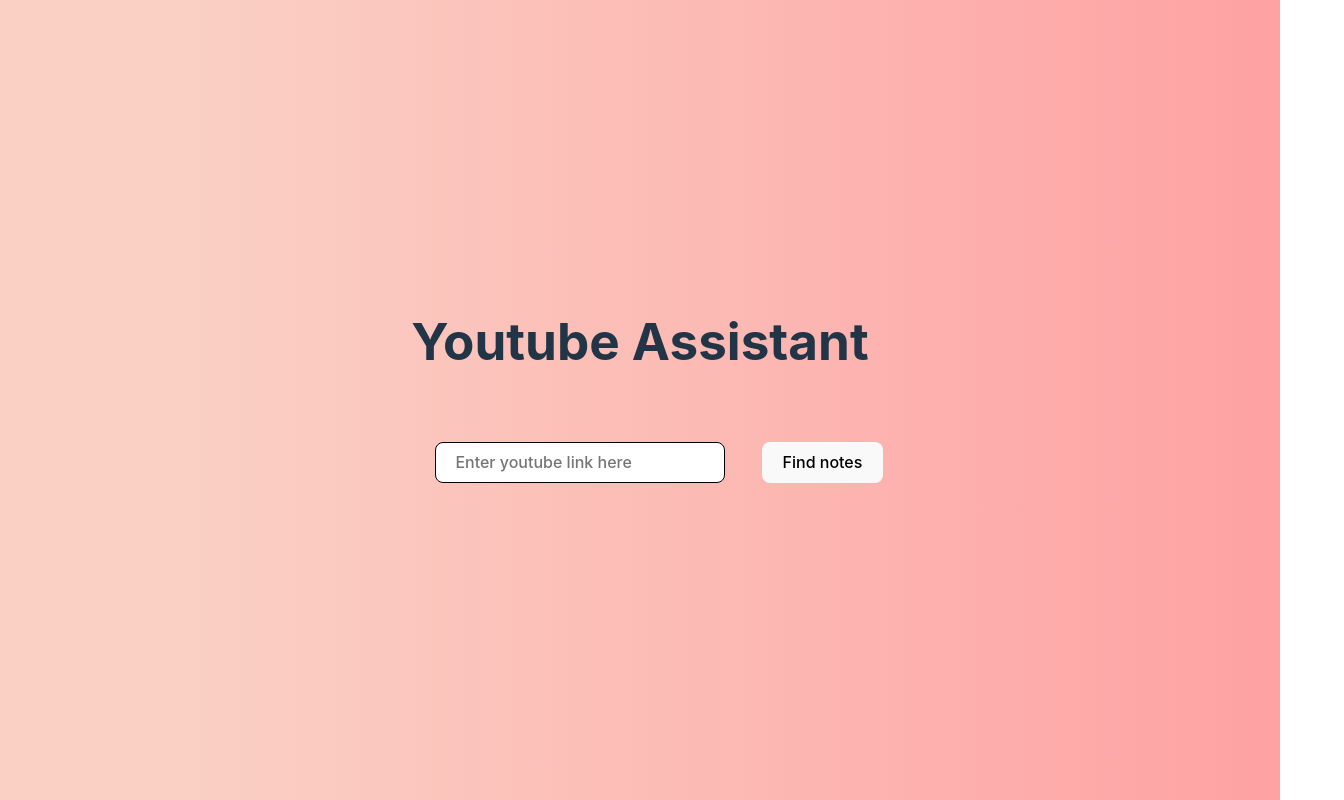
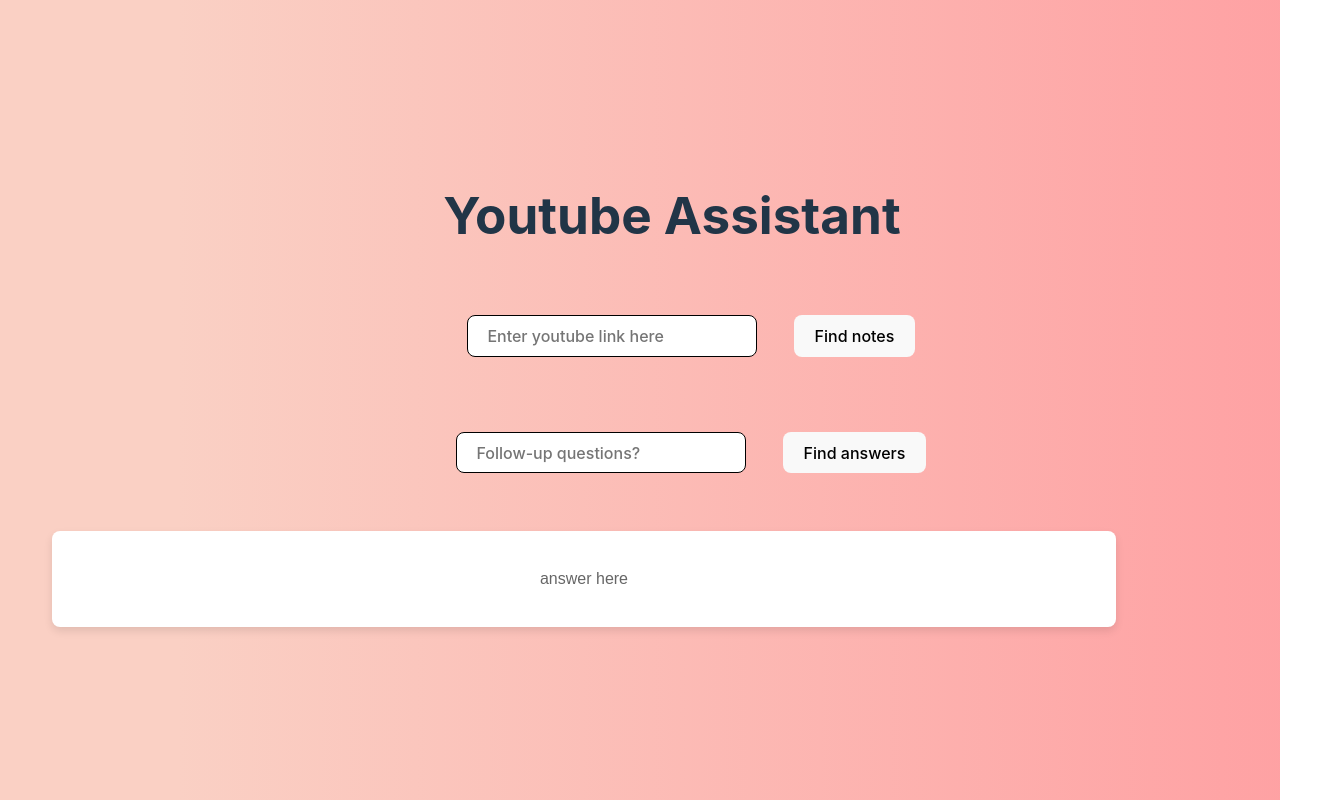
Before and after one commit to nazifishrak/RecapTube, a React (Vite) app in the folder my-vue-app/: page / in a window 1280 px wide. Shown: the whole page, 1344 px wide, since content can reach past the window. Built offline with nearby package versions, Linux system fonts and the light colour scheme.

Commit message:
-textboxes added for answers - input boxes added for prompts

```diff
--- a/my-vue-app/src/App.css
+++ b/my-vue-app/src/App.css
@@ -1,21 +1,8 @@
 #root {
-  max-width: 1280px;
+  max-width: 100%;
   margin: 0 auto;
   padding: 2rem;
   text-align: center;
-}
-
-.logo {
-  height: 6em;
-  padding: 1.5em;
-  will-change: filter;
-  transition: filter 300ms;
-}
-.logo:hover {
-  filter: drop-shadow(0 0 2em #646cffaa);
-}
-.logo.react:hover {
-  filter: drop-shadow(0 0 2em #61dafbaa);
 }
 
 @keyframes logo-spin {
@@ -42,14 +29,21 @@
 }
 
 body {
+  align-content: center;
   margin: 0;
   padding: 0;
+  overflow: hidden;
   height: 100vh;
   animation: gradientFlow 15s ease infinite;
   background: linear-gradient(270deg, #ff9a9e, #fad0c4, #fad0c4, #ff9a9e, #ff9a9e);
   background-size: 400% 400%;
 }
-
+.landing {
+  width: 100vw; /* Sets the width to 100% of the viewport width */
+  margin: 0;
+  padding: 0;
+  box-sizing: border-box; /* Includes padding and border in the element's total width and height */
+}
 @keyframes gradientFlow {
   0% {
     background-position: 0% 50%;
--- a/my-vue-app/src/App.jsx
+++ b/my-vue-app/src/App.jsx
@@ -4,6 +4,8 @@
 import './App.css'
 import HeroSection from "./assets/components/heroSection.jsx";
 import PromptTextBox from "./assets/components/promptTextBox.jsx";
+import FurtherQTextBox from "./assets/components/furtherQTextBox.jsx";
+import FurtherAnswerTextBox from "./assets/components/furtherAnswerBox.jsx";
 
 function App() {
   const [count, setCount] = useState(0)
@@ -17,6 +19,8 @@
       <div className= "landing">
           <HeroSection/>
           <PromptTextBox placeholder= "Enter youtube link here" onTextChange={handleTextChange}/>
+          <FurtherQTextBox placeholder= "Follow-up questions?"/>
+          <FurtherAnswerTextBox/>
       </div>
     </>
   )
--- /dev/null
+++ b/my-vue-app/src/assets/components/furtherAnswerBox.css
@@ -0,0 +1,22 @@
+.answerBox {
+    background-color: white; /* Card background color */
+    border-radius: 8px; /* Rounded corners */
+    box-shadow: 0 4px 8px rgba(0, 0, 0, 0.1); /* Adds a subtle shadow */
+    padding: 20px; /* Spacing inside the card */
+    margin: 20px; /* Spacing outside the card */
+    width: 80%;
+    text-align: center; /* Aligns text to the center */
+    font-family: 'Arial', sans-serif; /* Font styling, can be changed */
+}
+
+.card-title {
+    font-size: 24px; /* Size of the title text */
+    color: #333; /* Color of the title text */
+    margin-bottom: 10px; /* Spacing below the title */
+}
+
+.card-text {
+    font-size: 16px; /* Size of the body text */
+    color: #666; /* Color of the body text */
+    line-height: 1.5; /* Spacing between lines of text */
+}
--- /dev/null
+++ b/my-vue-app/src/assets/components/furtherAnswerBox.jsx
@@ -0,0 +1,11 @@
+import "./furtherAnswerBox.css"
+
+const FurtherAnswerTextBox =  ({answerText}) => {
+    return (
+        <div className= "answerBox">
+            <p className= "card-text">answer here</p>
+        </div>
+    )
+
+}
+export default FurtherAnswerTextBox;
--- /dev/null
+++ b/my-vue-app/src/assets/components/furtherQTextBox.jsx
@@ -0,0 +1,29 @@
+import React, { useState } from 'react';
+
+const FurtherQTextBox = ({ placeholder, onTextChange }) => {
+    const [text, setText] = useState('');
+
+    const handleChange = (event) => {
+        setText(event.target.value);
+        if (onTextChange) {
+            onTextChange(event.target.value);
+        }
+    };
+
+    return (
+        <div>
+
+            <input
+                type="text"
+                placeholder={placeholder}
+                value={text}
+                onChange={handleChange}
+                className="text-box" // You can set your class for styling
+            />
+            <button> Find answers</button>
+        </div>
+
+    );
+};
+
+export default FurtherQTextBox;
```
